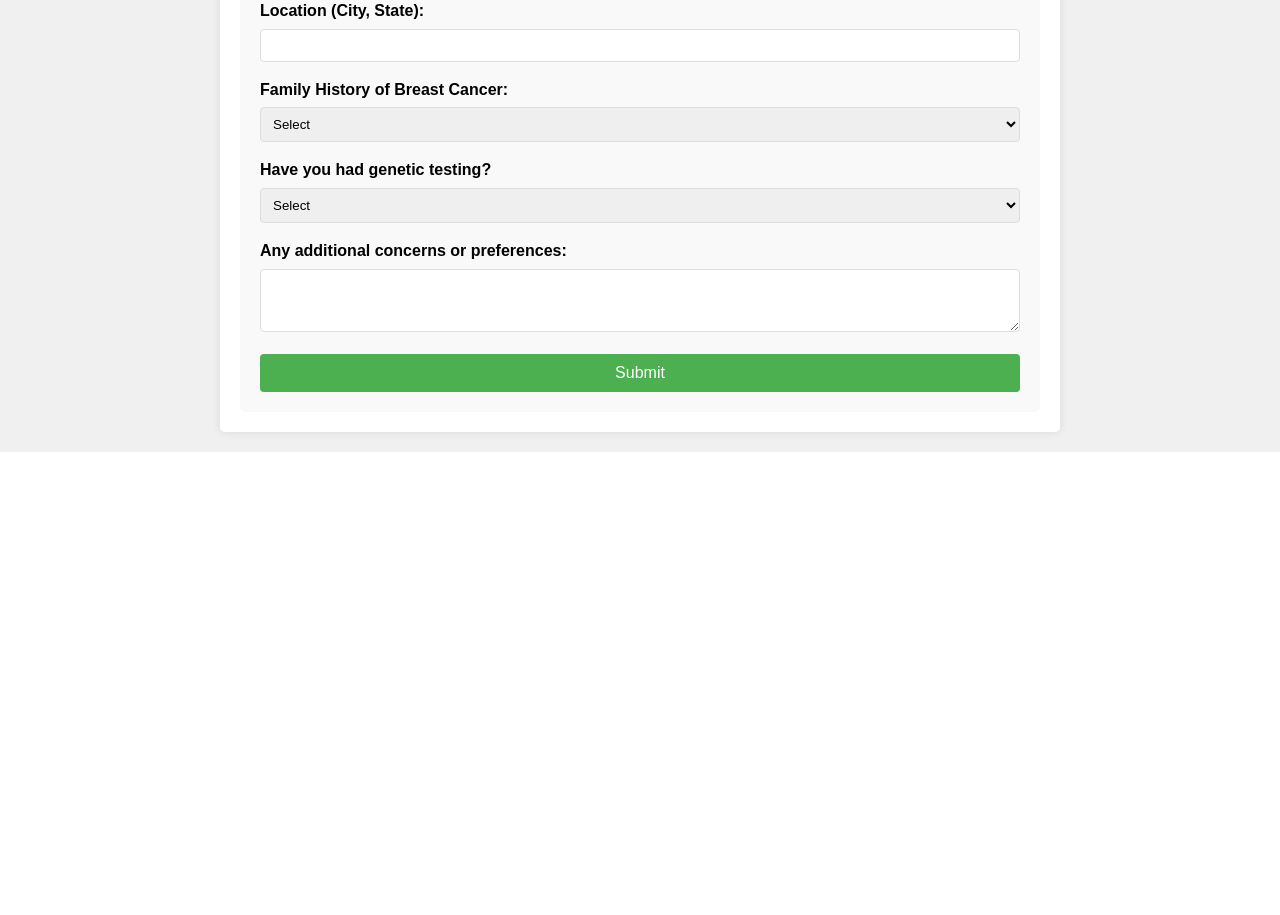
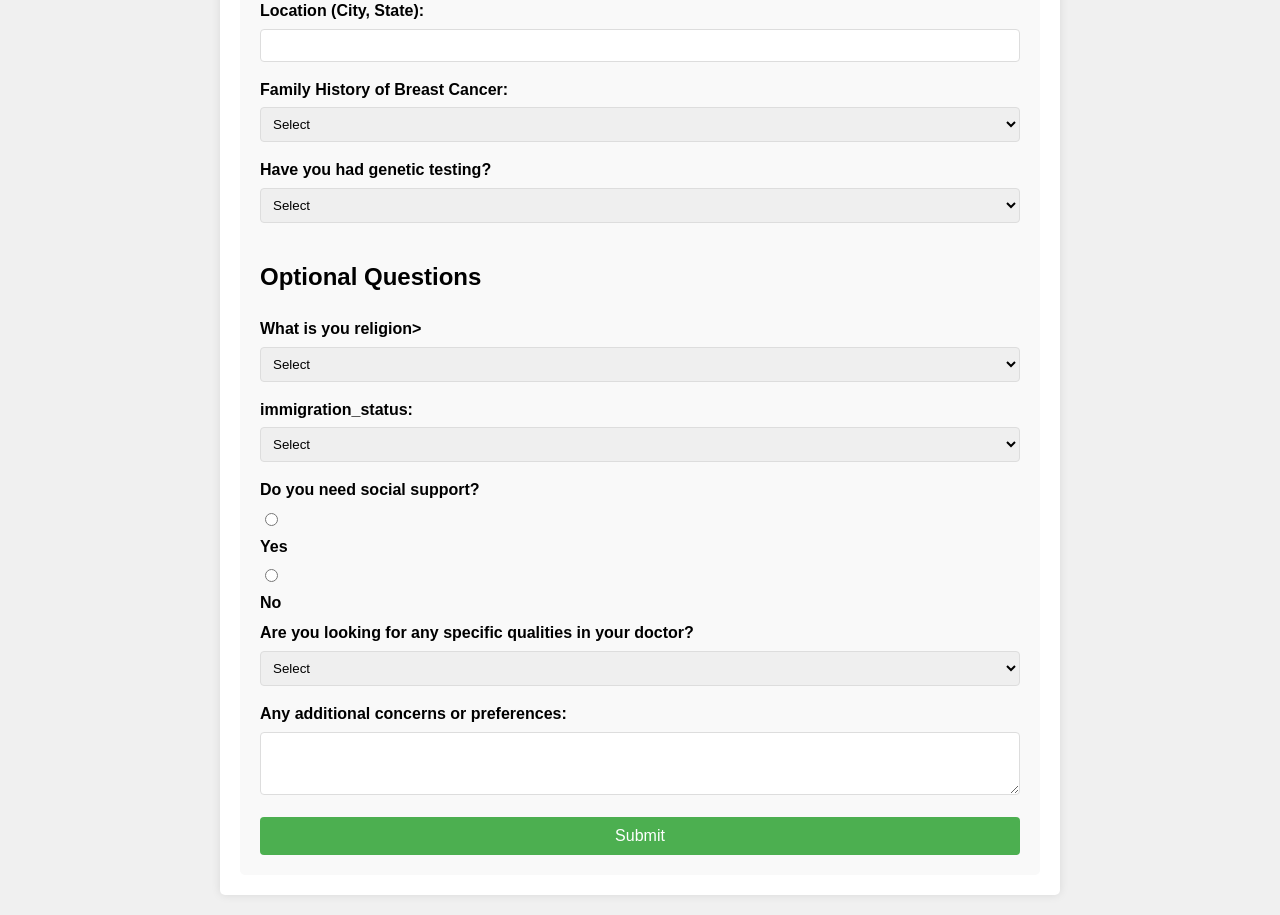
Before and after one commit to cmorris2945/Questionaire_test, a Python web app: template test_repsository-main/templates/index.html in a window 1280 px wide. Shown: the part 666-1581 px from the top of the page. Before the commit the page ends 1118 px from the top, so only its background shows below. Run offline with Jinja, Linux system fonts and the light colour scheme; the template is opened without the code that fills it, so the values that code supplies are empty.

Commit message:
Update index.html

```diff
--- a/test_repsository-main/templates/index.html
+++ b/test_repsository-main/templates/index.html
@@ -64,6 +64,46 @@
                 <option value="Unsure">Unsure</option>
             </select>
 
+            <section id="optional-questions">
+                <h2>Optional Questions</h2>
+                <label for="religiosity"> What is you religion></label>
+                <select id="religiosity" name="religiosity">
+                    <option value="">Select</option>
+                    <option value="Catholic">Catholic</option>
+                    <option value="Jewish">Jewish</option>
+                    <option value="Muslim">Muslim</option>
+                    <option value="Protestant">Protestant</option>
+                    <option value="Other">Other</option>
+                    <option value="Not Important">Not Important</option>
+                </select>
+                <label for="immigration_status">immigration_status:</label>
+                <select id="immigration_status"name="immigration_status">
+                    <option value="">Select</option>
+                    <option value="Citizen">Citizen</option>
+                    <optiont value="Non-citizen">Non-citizen</optiont>
+                    <option value="Resident">Resident</option>
+                    <option value="Other">Other</option>
+                </select>
+                <label for="social_support">Do you need social support?</label>
+                <input type="radio" id="social_support_yes" name="social_support" value="Yes">
+                <label for="social_support_yes">Yes</label>
+                <input type="radio" id="social_support_no" name="social_support" value="No">
+                <label for="social_support_no">No</label>
+
+                <label for="doctor_preferences">Are you looking for any specific qualities in your doctor?</label>
+                <select id="doctor_preferences" name="doctor_preferences">
+                    <option value="">Select</option>
+                    <option value="Patience">Patience</option>
+                    <option value="Time with Patient">Time with Patient</option>
+                    <option value="Personality and Bedside Manner">Personality and Bedside Manner</option>
+                    <option value="Clear Communication">Clear Communication</option>
+                    <option value="Other">Other</option>
+                    <option value="Not Important">Not Important</option>
+                </select>
+
+
+            </section>
+
             <label for="additional_concerns">Any additional concerns or preferences:</label>
             <textarea id="additional_concerns" name="additional_concerns" rows="3"></textarea>
 
```
